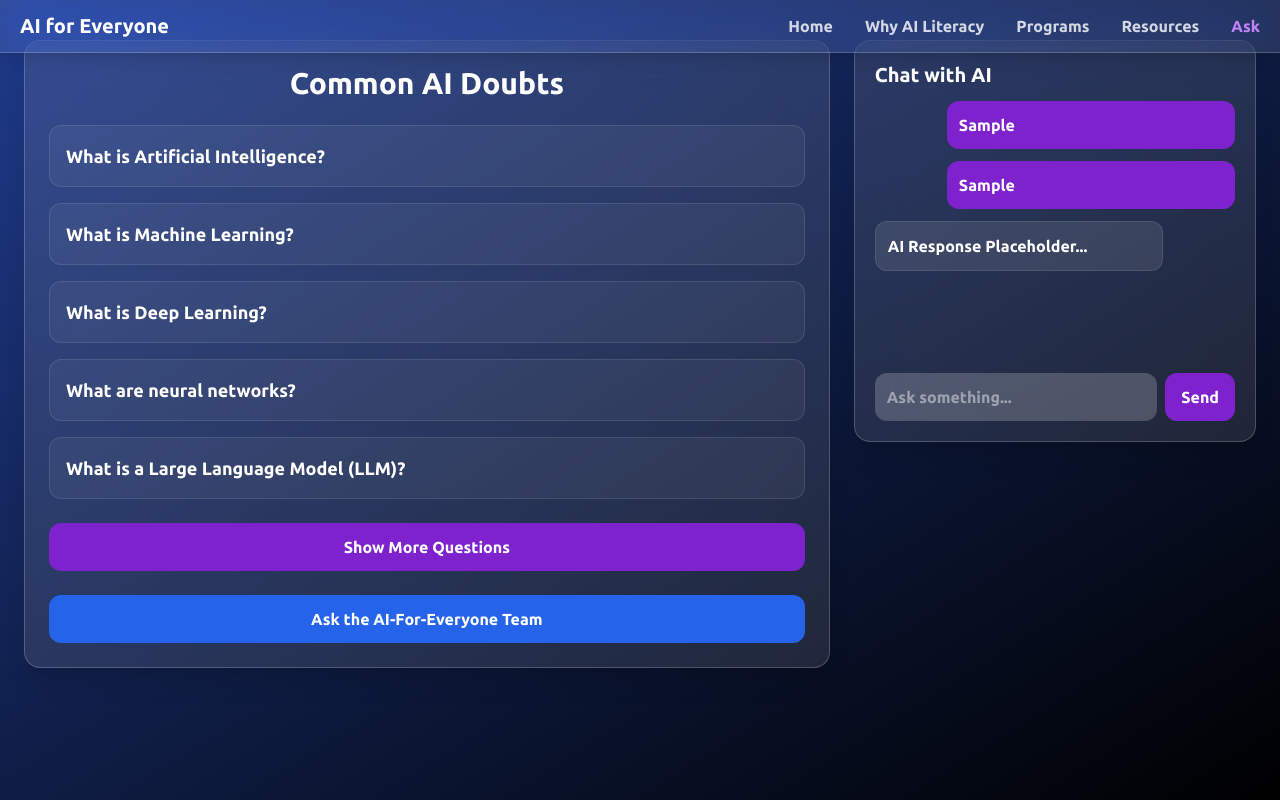
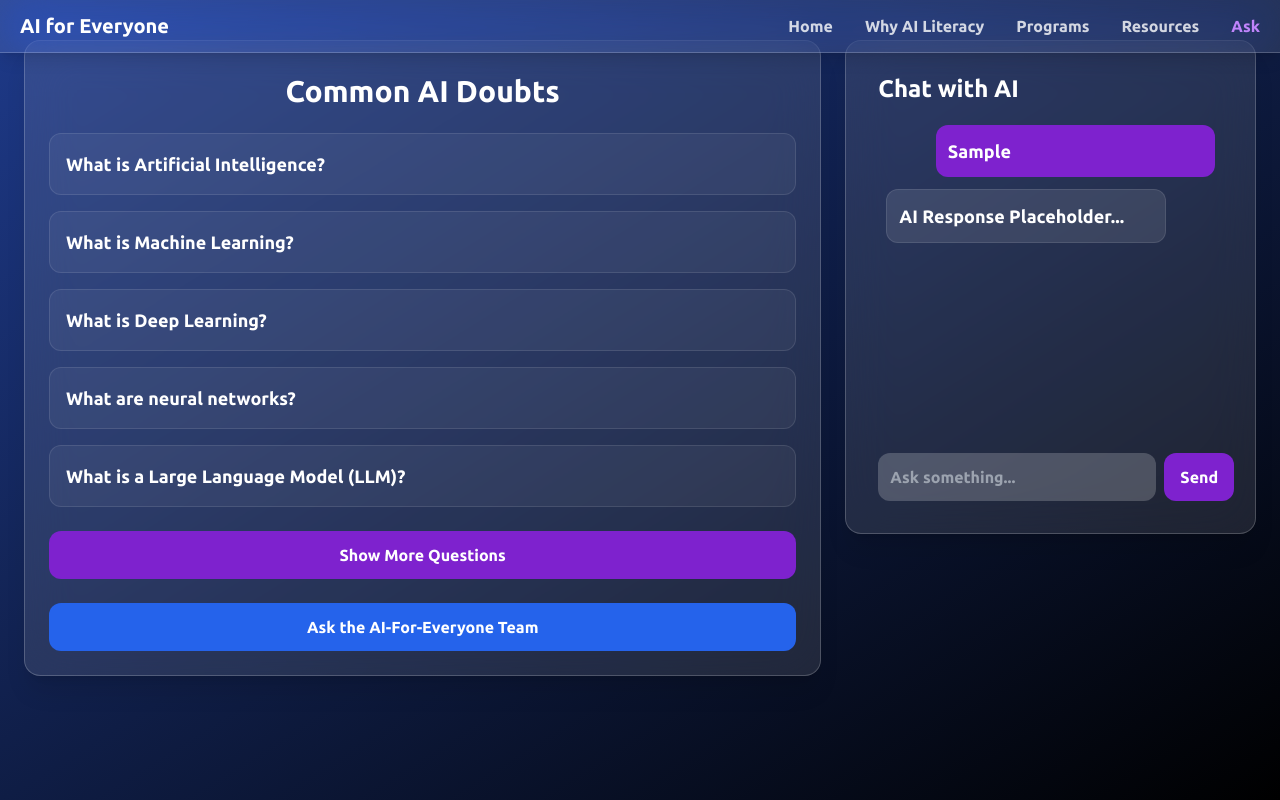
Before and after one commit to Devakrishna07/ai-for-everyone, a React (Vite) app: page /ask in a window 1280 px wide. Both pictures are taken after typing "Sample" into the empty fields and a click on the button "Send". Shown: the top 800 px of the page. Built offline with nearby package versions, Linux system fonts and the light colour scheme.

Commit message:
error solved

```diff
--- a/src/components/ui/AIChatbox.jsx
+++ b/src/components/ui/AIChatbox.jsx
@@ -8,33 +8,38 @@ export default function AIChatbox() {
   const sendMsg = () => {
     if (!input.trim()) return;
 
-    const newMsg = { role: "user", text: input };
-    setMessages([...messages, newMsg]);
+    const userMsg = { role: "user", text: input };
 
-    // Temporary AI response (dummy)
-    setMessages((prev) => [
-      ...prev,
-      newMsg,
-      { role: "ai", text: "AI Response Placeholder..." },
-    ]);
+    // Add user message first
+    setMessages((prev) => [...prev, userMsg]);
+
+    // Simulate AI response
+    setTimeout(() => {
+      setMessages((prev) => [
+        ...prev,
+        { role: "ai", text: "AI Response Placeholder..." },
+      ]);
+    }, 300);
 
     setInput("");
   };
 
   return (
-    <div className="w-full glassy bg-white/10 backdrop-blur-xl border border-white/20 rounded-2xl p-5 shadow-xl">
-      <h2 className="text-xl font-bold mb-3">Chat with AI</h2>
+    <div className="w-full max-w-3xl mx-auto glassy bg-white/10 backdrop-blur-xl border border-white/20 rounded-2xl p-5 shadow-xl
+      sm:p-6 md:p-8">
+
+      <h2 className="text-xl font-bold mb-3 md:text-2xl">Chat with AI</h2>
 
       {/* Messages */}
-      <div className="h-64 overflow-y-scroll no-scrollbar mb-4 space-y-3">
+      <div className="h-64 sm:h-72 md:h-80 overflow-y-scroll no-scrollbar mb-4 space-y-3 p-2">
         {messages.map((msg, i) => (
           <div
             key={i}
-            className={`p-3 rounded-xl max-w-[80%] ${
-              msg.role === "user"
-                ? "bg-purple-700 ml-auto"
-                : "bg-white/10 border border-white/10"
-            }`}
+            className={`p-3 rounded-xl max-w-[85%] text-sm sm:text-base md:text-lg
+              ${msg.role === "user"
+                ? "bg-purple-700 ml-auto text-white"
+                : "bg-white/10 border border-white/10 text-white"
+              }`}
           >
             {msg.text}
           </div>
@@ -44,14 +49,14 @@ export default function AIChatbox() {
       {/* Input */}
       <div className="flex gap-2">
         <input
-          className="flex-1 p-3 bg-white/20 rounded-xl outline-none"
+          className="flex-1 p-3 bg-white/20 rounded-xl outline-none text-sm sm:text-base"
           placeholder="Ask something..."
           value={input}
           onChange={(e) => setInput(e.target.value)}
         />
         <button
           onClick={sendMsg}
-          className="px-4 py-2 bg-purple-700 hover:bg-purple-900 rounded-xl"
+          className="px-4 py-2 bg-purple-700 hover:bg-purple-900 rounded-xl text-sm sm:text-base"
         >
           Send
         </button>
--- a/src/pages/AIQuestions.jsx
+++ b/src/pages/AIQuestions.jsx
@@ -11,12 +11,12 @@ export default function AIQuestions() {
   const nextTen = aiQuestions.slice(5, 15);
 
   return (
-    <div className="min-h-screen w-full bg-gradient-to-br from-blue-900 to-black text-white px-6 py-10">
+    <div className="min-h-screen w-full bg-gradient-to-br from-blue-900 to-black text-white px-6 py-10 pt-10">
 
       <div className="max-w-7xl mx-auto flex flex-col lg:flex-row gap-6">
 
         {/* LEFT SIDE — QUESTIONS */}
-        <div className="w-full lg:w-2/3 bg-white/10 backdrop-blur-xl border border-white/20 rounded-2xl p-6 shadow-xl">
+        <div className="w-full lg:w-2/3 bg-white/10 backdrop-blur-xl border border-white/20 rounded-2xl p-6 pt-8 shadow-xl">
 
           <h1 className="text-3xl font-bold text-center mb-6">
             Common AI Doubts
```
